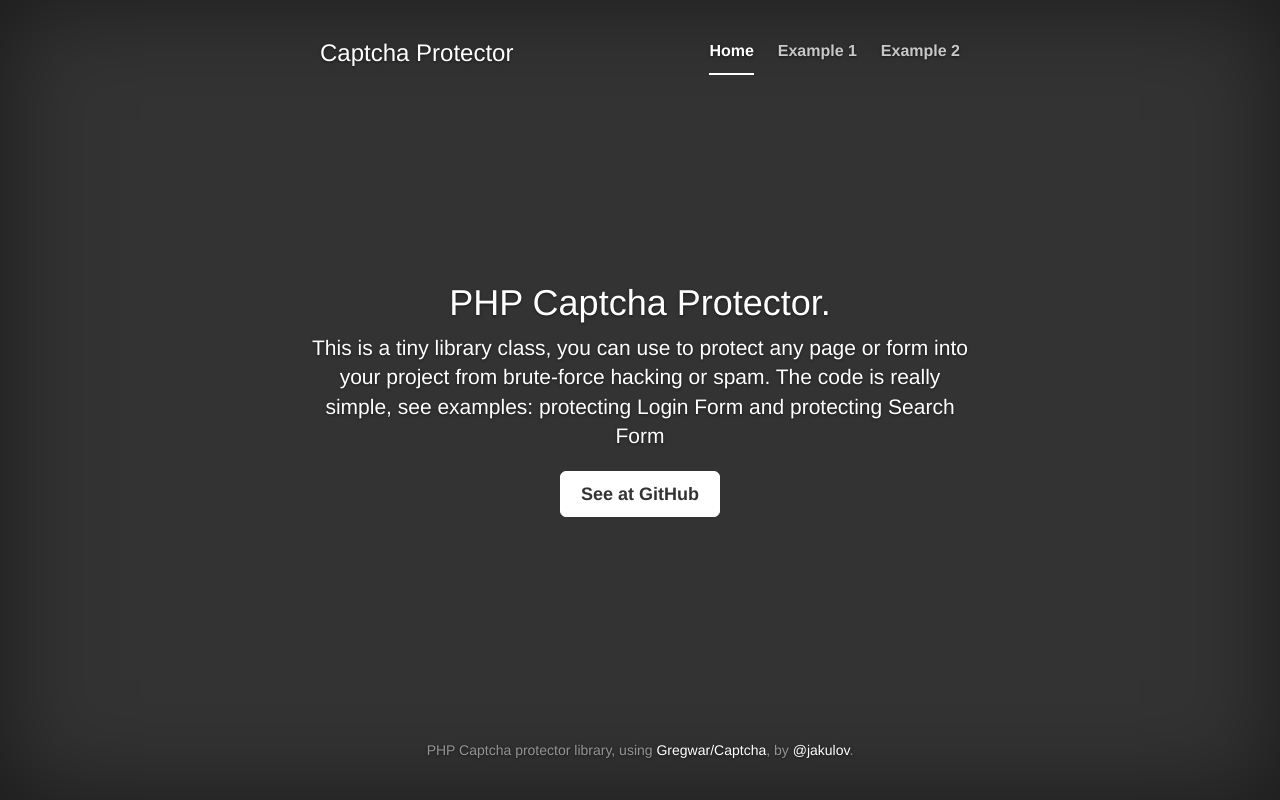
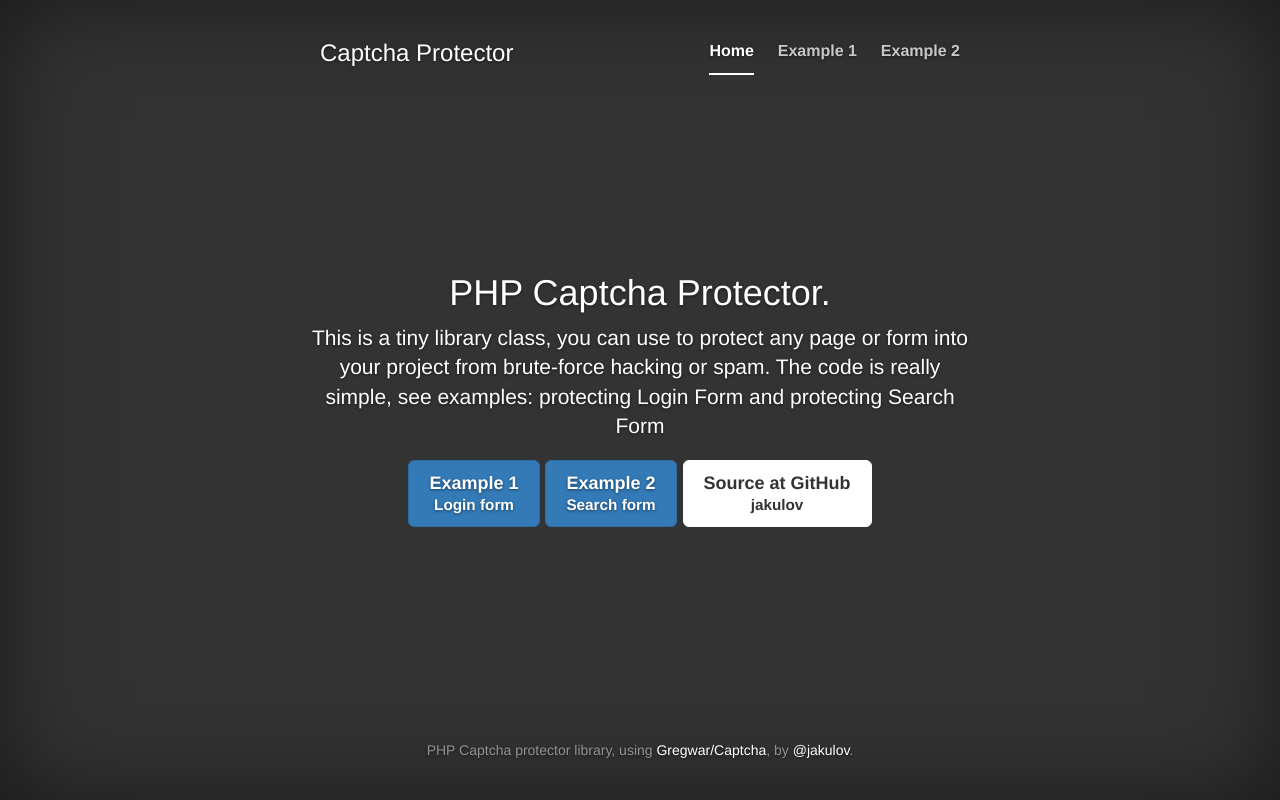
Before and after one commit to jakulov/captcha-protector, a PHP site: page /app/index.php in a window 1280 px wide. Run offline with PHP 8.4, Linux system fonts and the light colour scheme; some libraries are stand-ins or nearby versions.

Commit message:
fix examples

```diff
--- a/src/examples/index.phtml
+++ b/src/examples/index.phtml
@@ -4,5 +4,7 @@
     The code is really simple, see examples: <a href="./?page=login">protecting Login Form</a> and <a href="/?page=search">protecting Search Form</a>
 </p>
 <p class="lead">
-    <a target="_blank" href="https://github.com/jakulov/captcha-protector" class="btn btn-lg btn-default">See at GitHub</a>
+    <a href="./?page=login" class="btn btn-lg btn-primary">Example 1<br><small>Login form</small></a>
+    <a href="./?page=search" class="btn btn-lg btn-primary">Example 2<br><small>Search form</small></a>
+    <a target="_blank" href="https://github.com/jakulov/captcha-protector" class="btn btn-lg btn-default">Source at GitHub<br><small>jakulov</small></a>
 </p>
```
Also changed, not shown: README.md.
